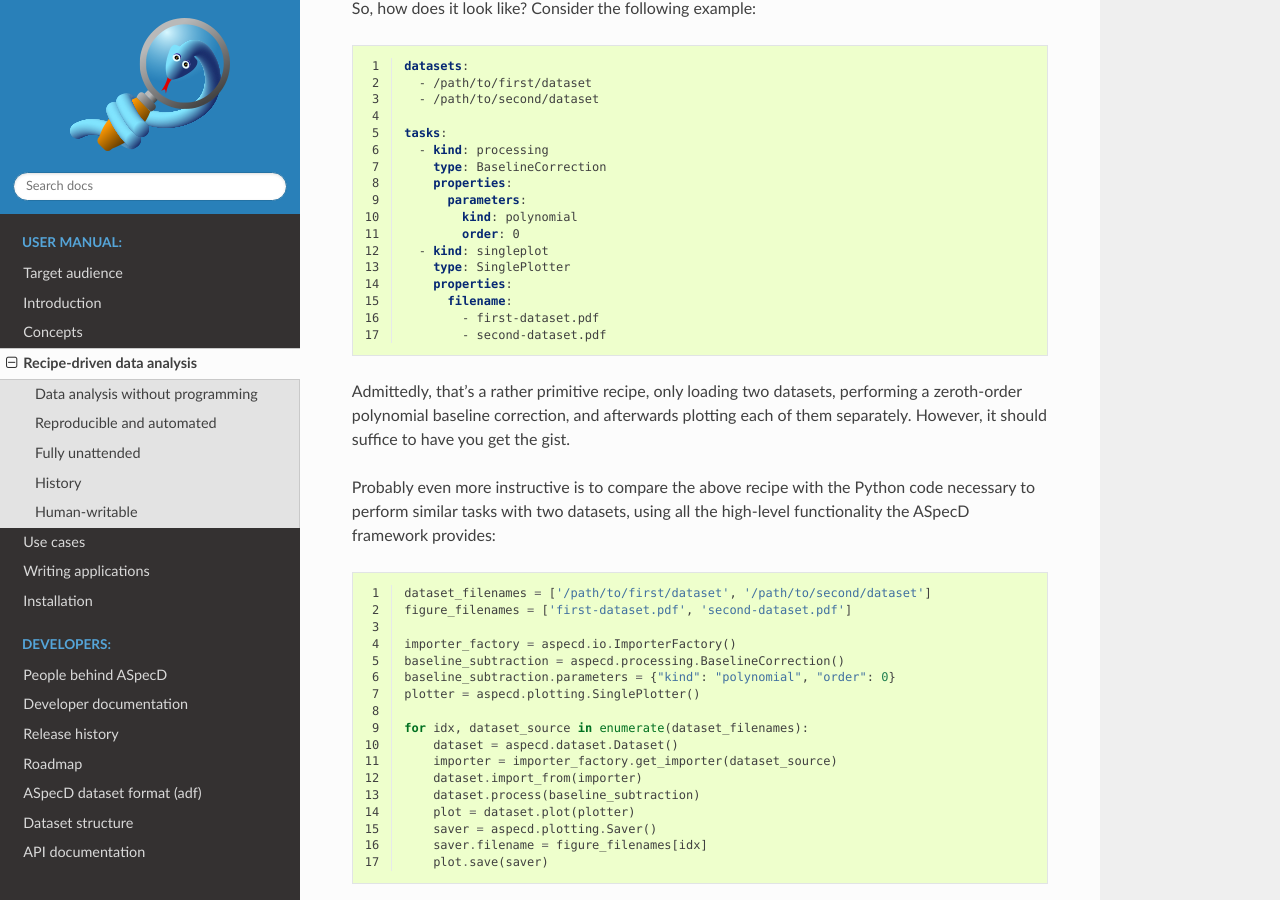
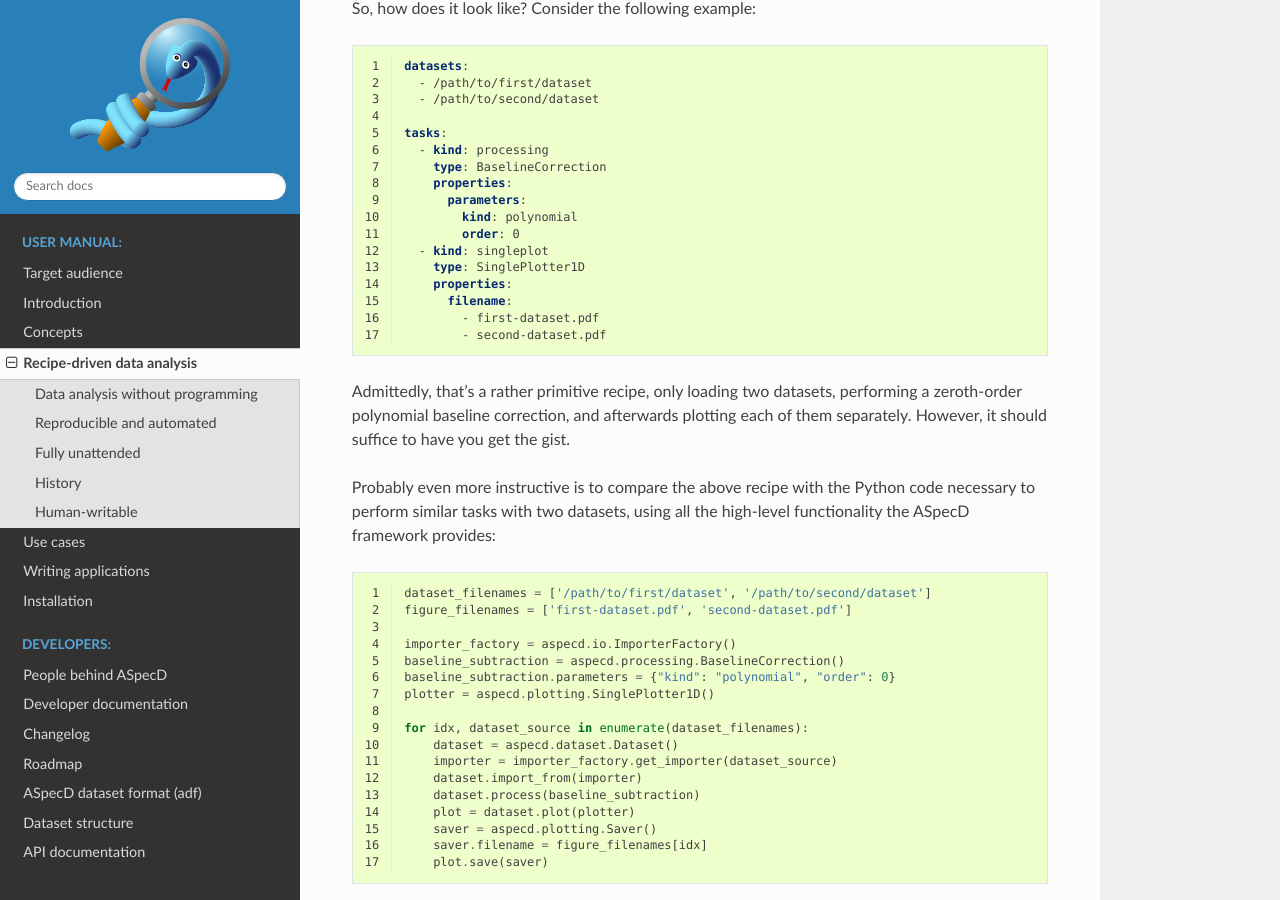
Before and after one commit to tillbiskup/aspecd, a Sphinx documentation site: the page built from docs/recipes.rst, in a window 1280 px wide and 900 px high, scrolled down 724 px. Built offline with Sphinx 7.4.7 and the Read the Docs theme 2.0.0, drawn with Linux system fonts in a browser that asks for light colours.

Commit message:
Rename release history to changelog, fix demo recipes

```diff
--- a/README.rst
+++ b/README.rst
@@ -17,7 +17,7 @@ What is even better: Actual data processing and analysis **no longer requires pr
             kind: polynomial
             order: 0
       - kind: singleplot
-        type: SinglePlotter
+        type: SinglePlotter1D
         properties:
           filename:
             - first-dataset.pdf
--- a/docs/index.rst
+++ b/docs/index.rst
@@ -133,7 +133,7 @@ Finally, don't forget to check out the website on `reproducible research <https:
 
    people
    developers
-   release-history
+   changelog
    roadmap
    adf
    dataset-structure
--- a/docs/recipes.rst
+++ b/docs/recipes.rst
@@ -34,7 +34,7 @@ So, how does it look like? Consider the following example:
             kind: polynomial
             order: 0
       - kind: singleplot
-        type: SinglePlotter
+        type: SinglePlotter1D
         properties:
           filename:
             - first-dataset.pdf
@@ -56,7 +56,7 @@ Probably even more instructive is to compare the above recipe with the Python co
     importer_factory = aspecd.io.ImporterFactory()
     baseline_subtraction = aspecd.processing.BaselineCorrection()
     baseline_subtraction.parameters = {"kind": "polynomial", "order": 0}
-    plotter = aspecd.plotting.SinglePlotter()
+    plotter = aspecd.plotting.SinglePlotter1D()
 
     for idx, dataset_source in enumerate(dataset_filenames):
         dataset = aspecd.dataset.Dataset()
--- a/docs/release-history.rst
+++ /dev/null
@@ -1,8 +0,0 @@
-===============
-Release history
-===============
-
-v0.1.0
-======
-
-* First public release
--- a/docs/usecases.rst
+++ b/docs/usecases.rst
@@ -45,7 +45,7 @@ To give you a first example, here is a short recipe, followed by the command you
             kind: polynomial
             order: 0
       - kind: singleplot
-        type: SinglePlotter
+        type: SinglePlotter1D
         properties:
           filename:
             - first-dataset.pdf
```
Also changed, not shown: docs/changelog.rst (added, +26 -0 lines), 1 other file.
